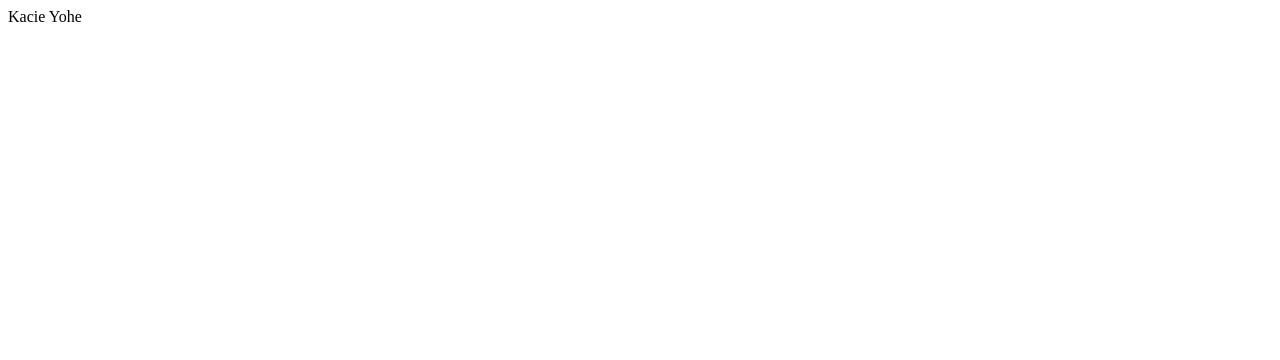
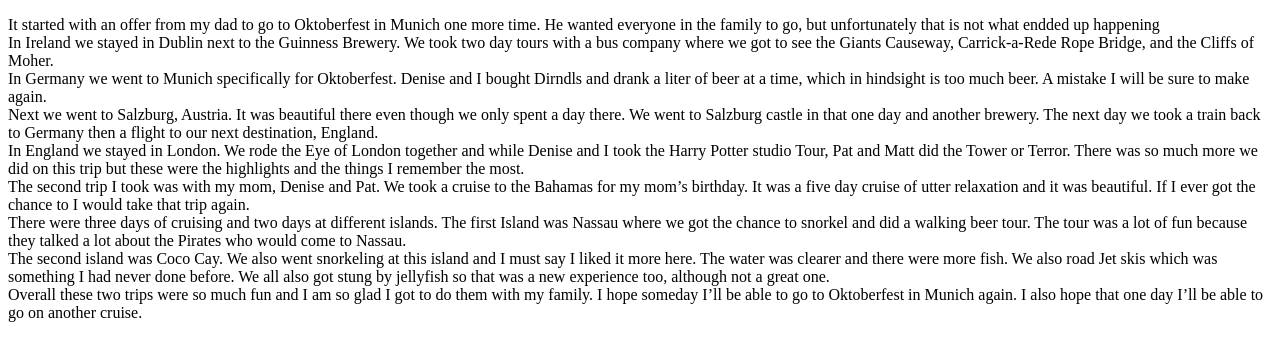
Before and after one commit to kmyohe/html-me-something, a plain HTML site: page index.html in a window 1280 px wide. Drawn offline with Linux system fonts and the light colour scheme.

Commit message:
Adding the paragraphs

```diff
--- a/index.html
+++ b/index.html
@@ -1 +1,19 @@
-<p>Kacie Yohe</p>
+<!DOCTYPE html>
+<html>
+<head>
+    <title>My Favorite Trip</title>
+    </head>
+<main><p>It started with an offer from my dad to go to Oktoberfest in Munich
+        one more time. He wanted everyone in the family to go, but unfortunately that
+        is not what endded up happening<br>
+        In Ireland we stayed in Dublin next to the Guinness Brewery. We took two day tours with a bus company where we got to see the Giants Causeway, Carrick-a-Rede Rope Bridge, and the Cliffs of Moher.<br>
+        In Germany we went to Munich specifically for Oktoberfest. Denise and I bought Dirndls and drank a liter of beer at a time, which in hindsight is too much beer. A mistake I will be sure to make again.<br>
+        Next we went to Salzburg, Austria. It was beautiful there even though we only spent a day there. We went to Salzburg castle in that one day and another brewery. The next day we took a train back to Germany then a flight to our next destination, England.<br>
+        In England we stayed in London. We rode the Eye of London together and while Denise and I took the Harry Potter studio Tour, Pat and Matt did the Tower or Terror. There was so much more we did on this trip but these were the highlights and the things I remember the most.<br>
+        The second trip I took was with my mom, Denise and Pat. We took a cruise to the Bahamas for my mom’s birthday. It was a five day cruise of utter relaxation and it was beautiful. If I ever got the chance to I would take that trip again.<br>
+        There were three days of cruising and two days at different islands. The first Island was Nassau where we got the chance to snorkel and did a walking beer tour. The tour was a lot of fun because they talked a lot about the Pirates who would come to Nassau.<br>
+        The second island was Coco Cay. We also went snorkeling at this island and I must say I liked it more here. The water was clearer and there were more fish. We also road Jet skis which was something I had never done before. We all also got stung by jellyfish so that was a new experience too, although not a great one.<br>
+        Overall these two trips were so much fun and I am so glad I got to do them with my family. I hope someday I’ll be able to go to Oktoberfest in Munich again. I also hope that one day I’ll be able to go on another cruise.<br>
+</p></main>
+
+</html>
```
